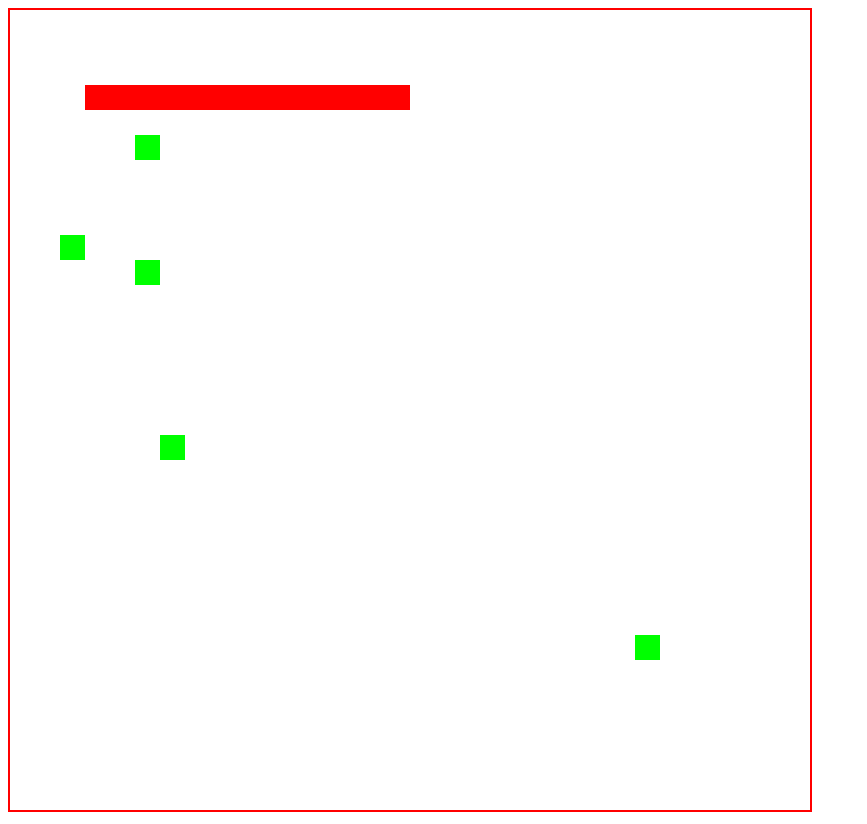
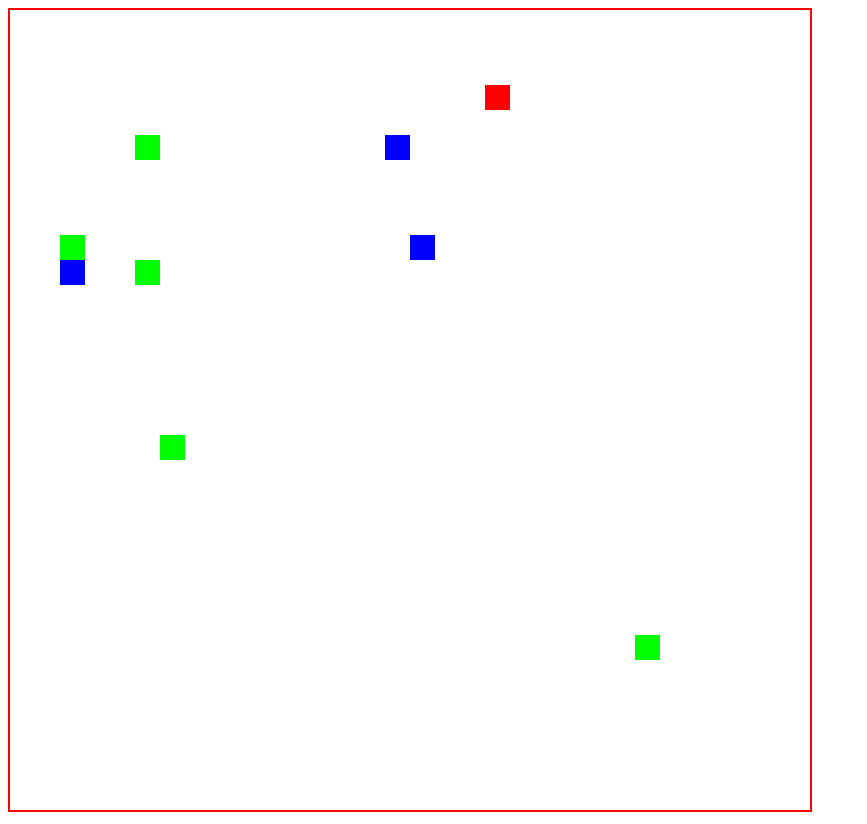
Before and after one commit to mihail-petrov-courses-pu-fmi/js-game, a plain HTML site: page ex-3/2.snake-remaster/index.htm in a window 1280 px wide. Shown: the whole page, without its empty margins (0-867 px from the left). Drawn offline with Linux system fonts and the light colour scheme.

Commit message:
Update Snake simulator with move math

```diff
--- a/ex-3/2.snake-remaster/config/BoardConfig.js
+++ b/ex-3/2.snake-remaster/config/BoardConfig.js
@@ -1,5 +1,6 @@
 var BoardConfig = {
     TILE_SIZE : 25,
+    GAME_LOOP : 300,
 
     DIRECTION : {
         LEFT    : 'LEFT',
--- a/ex-3/2.snake-remaster/index.htm
+++ b/ex-3/2.snake-remaster/index.htm
@@ -22,6 +22,7 @@
     <!-- Sprits and characters -->
     <script src="sprites/Tile.js"></script>
     <script src="sprites/Food.js"></script>
+    <script src="sprites/Obstacle.js"></script>
     <script src="sprites/Snake.js"></script>
 
     <script src="application.js"></script>
--- a/ex-3/2.snake-remaster/managers/BoardManager.js
+++ b/ex-3/2.snake-remaster/managers/BoardManager.js
@@ -3,44 +3,25 @@ var BoardManager = {};
 BoardManager.init = function(canvas) {
 
     _this           = this;
-    this.canvas     = canvas;
-    this.context    = this.canvas.getContext('2d');
+    _this.canvas     = canvas;
+    _this.context    = _this.canvas.getContext('2d');
 
     // Reference pointers
-    this.snakeReference         = null;
+    _this.snakeReference         = null;
 
     //
-    this.characterCollection    = [];
-    this.gameDirection          = BoardConfig.DIRECTION.RIGHT;
+    _this.characterCollection    = [];
+    _this.gameDirection          = BoardConfig.DIRECTION.RIGHT;
 
-    this.loadLevel();
+    _this.loadLevel();
 
-    setInterval(this.gameLoop, 400);
-    this.render();
+    _this.gameLoopReference = setInterval(_this.gameLoop, BoardConfig.GAME_LOOP);
+    _this.render();
 };
 
 BoardManager.loadLevel = function() {
 
-    // console.log('**');
-    // console.log(this);
-
-    // function testWithName() {
-    //     console.log('**');
-    //     console.log(this);
-    // }
-
-    // testWithName();
-
-
-    // (function() {
-    //     console.log('**');
-    //     console.log(this);
-    // })();
-
     var loadFood = function() {
-
-        // console.log('**');
-        // console.log(this);
 
         // init food
         var FoodMap = [
@@ -61,6 +42,26 @@ BoardManager.loadLevel = function() {
 
     loadFood();
 
+    var loadObstacle = function() {
+
+        // init food
+        var ObstacleMap = [
+            { row: 5    , col: 15  },
+            { row: 10   , col: 2  },
+            { row: 9    , col: 16  },
+        ];
+
+        for(var i = 0; i < ObstacleMap.length; i++) {
+
+            var obstacleCoordinate  = ObstacleMap[i];
+            var obstacleReference   = new Obstacle(obstacleCoordinate);
+            _this.characterCollection.push(obstacleReference);
+        }
+    };
+
+    loadObstacle();
+
+
     var loadSnake = function() {
 
         _this.snakeReference = new Snake({
@@ -68,7 +69,8 @@ BoardManager.loadLevel = function() {
             col : 3
         });
 
-        _this.characterCollection.push(_this.snakeReference);
+        // Remove the Snake character
+        // _this.characterCollection.push(_this.snakeReference);
     };
 
     loadSnake();
@@ -76,22 +78,27 @@ BoardManager.loadLevel = function() {
 
 BoardManager.gameLoop = function() {
 
-    if(_this.gameDirection == BoardConfig.DIRECTION.LEFT) {
-        _this.snakeReference.moveLeft();
+    // Snake move logic
+    // ====================================================
+    _this.snakeReference.move(_this.gameDirection);
+
+    // Collision detection logic
+    // ====================================================
+    for(var i = 0; i < _this.characterCollection.length; i++) {
+
+        if(_this.characterCollection[i].doesCollide(_this.snakeReference.row, _this.snakeReference.col)) {
+
+            if(_this.characterCollection[i].isDeadly()) {
+                clearInterval(_this.gameLoopReference);
+            }
+
+            if(_this.characterCollection[i].isConsumable()) {
+                _this.snakeReference.grow(_this.gameDirection);
+            }
+        }
     }
 
-    if(_this.gameDirection == BoardConfig.DIRECTION.RIGHT) {
-        _this.snakeReference.moveRight();
-    }
-
-    if(_this.gameDirection == BoardConfig.DIRECTION.UP) {
-        _this.snakeReference.moveUp();
-    }
-
-    if(_this.gameDirection == BoardConfig.DIRECTION.DOWN) {
-        _this.snakeReference.moveDown();
-    }
-
+    _this.clear();
     _this.render(_this.context);
 };
 
@@ -104,18 +111,20 @@ BoardManager.setDirection = function(direction) {
         'ArrowDown'     : BoardConfig.DIRECTION.DOWN,
     };
 
-    // this.gameDirection = (DirectionMap[direction])      ?
-    //                         DirectionMap[direction]     :
-    //                         this.gameDirection;
-
     if(DirectionMap[direction]) {
-        this.gameDirection = DirectionMap[direction];
+        _this.gameDirection = DirectionMap[direction];
     }
 };
 
 BoardManager.render = function() {
 
-    for(var i = 0; i < this.characterCollection.length; i++) {
-        this.characterCollection[i].render(this.context);
+    for(var i = 0; i < _this.characterCollection.length; i++) {
+        _this.characterCollection[i].render(_this.context);
     }
+
+    _this.snakeReference.render(_this.context);
 };
+
+BoardManager.clear = function() {
+    _this.context.clearRect(0, 0, _this.canvas.width, _this.canvas.height);
+};
--- a/ex-3/2.snake-remaster/sprites/Food.js
+++ b/ex-3/2.snake-remaster/sprites/Food.js
@@ -11,6 +11,20 @@ var Food = function(constructorObject) {
     })
 };
 
+Food.prototype.doesCollide = function(row, col) {
+
+    return (this.row == row) &&
+           (this.col == col);
+};
+
+Food.prototype.isConsumable = function() {
+    return true;
+};
+
+Food.prototype.isDeadly = function() {
+    return false;
+};
+
 Food.prototype.render = function(context) {
     this.tileReferance.render(context);
 };
--- /dev/null
+++ b/ex-3/2.snake-remaster/sprites/Obstacle.js
@@ -0,0 +1,30 @@
+var Obstacle = function(constructorObject) {
+
+    this.row    = constructorObject.row;
+    this.col    = constructorObject.col;
+    this.color  = "#0000ff";
+
+    this.tileReference = new Tile({
+        row     : this.row,
+        col     : this.col,
+        color   : this.color
+    });
+};
+
+Obstacle.prototype.doesCollide = function(row, col) {
+
+    return (this.row == row) &&
+           (this.col == col);
+};
+
+Obstacle.prototype.isConsumable = function() {
+    return false;
+};
+
+Obstacle.prototype.isDeadly = function() {
+    return true;
+};
+
+Obstacle.prototype.render = function(context) {
+    this.tileReference.render(context);
+};
--- a/ex-3/2.snake-remaster/sprites/Snake.js
+++ b/ex-3/2.snake-remaster/sprites/Snake.js
@@ -15,30 +15,92 @@ var Snake = function(constructorObject) {
 
 Snake.prototype.moveLeft = function() {
 
+    this.col -= 1;
+
+    // Update all tiles
     for(var i = 0; i < this.tileCollection.length; i++) {
-        this.tileCollection[i].col = this.tileCollection[i].col - 1;
+         this.tileCollection[i].col -= 1;
     }
 };
 
 Snake.prototype.moveRight = function() {
 
+    var headTile = this.tileCollection[0];
+    this.col += 1;
+
     for(var i = 0; i < this.tileCollection.length; i++) {
-        this.tileCollection[i].col = this.tileCollection[i].col + 1;
+        // this.tileCollection[i].col += 1;
+
+        if(this.tileCollection[i].row != headTile.row) {
+            this.tileCollection[i].row += 1;
+        }
+        else {
+            this.tileCollection[i].col += 1;
+        }
     }
 };
 
 Snake.prototype.moveUp = function() {
 
+    var headTile = this.tileCollection[0];
+    this.row             -= 1;
+
     for(var i = 0; i < this.tileCollection.length; i++) {
-        this.tileCollection[i].row = this.tileCollection[i].row - 1;
+
+        if(this.tileCollection[i].col != headTile.col) {
+            this.tileCollection[i].col -= 1;
+        }
+        else {
+            this.tileCollection[i].row -= 1;
+        }
     }
 };
 
 Snake.prototype.moveDown = function() {
 
+    var headTile = this.tileCollection[0];
+    this.row     += 1;
+
     for(var i = 0; i < this.tileCollection.length; i++) {
-        this.tileCollection[i].row = this.tileCollection[i].row + 1;
+
+        if(this.tileCollection[i].col != headTile.col) {
+            this.tileCollection[i].col -= 1;
+        }
+        else {
+            this.tileCollection[i].row += 1;
+        }
     }
+};
+
+Snake.prototype.move = function(direction) {
+
+    if(direction == BoardConfig.DIRECTION.LEFT) {
+        _this.snakeReference.moveLeft();
+    }
+
+    if(direction == BoardConfig.DIRECTION.RIGHT) {
+        _this.snakeReference.moveRight();
+    }
+
+    if(direction == BoardConfig.DIRECTION.UP) {
+        _this.snakeReference.moveUp();
+    }
+
+    if(direction == BoardConfig.DIRECTION.DOWN) {
+        _this.snakeReference.moveDown();
+    }
+};
+
+
+Snake.prototype.grow = function(direction) {
+
+    var lastTile = this.tileCollection[this.tileCollection.length - 1];
+    this.tileCollection.push(new Tile({
+        row     : lastTile.row,
+        col     : (lastTile.col + 1),
+        color   : this.bodyColor
+    }))
+
 };
 
 Snake.prototype.render = function(context) {
```
